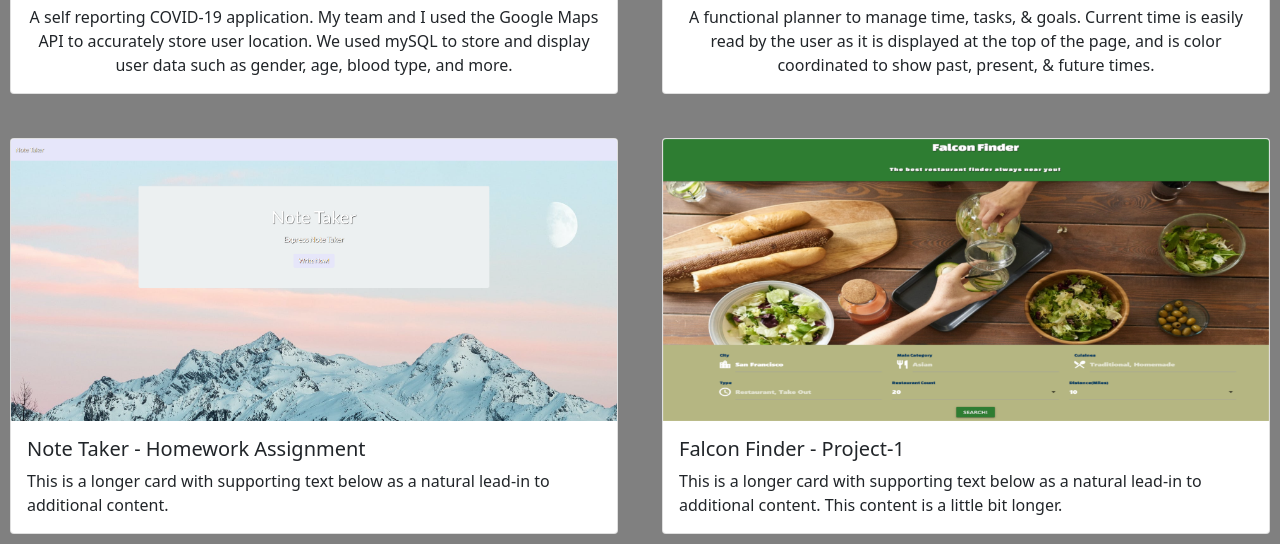
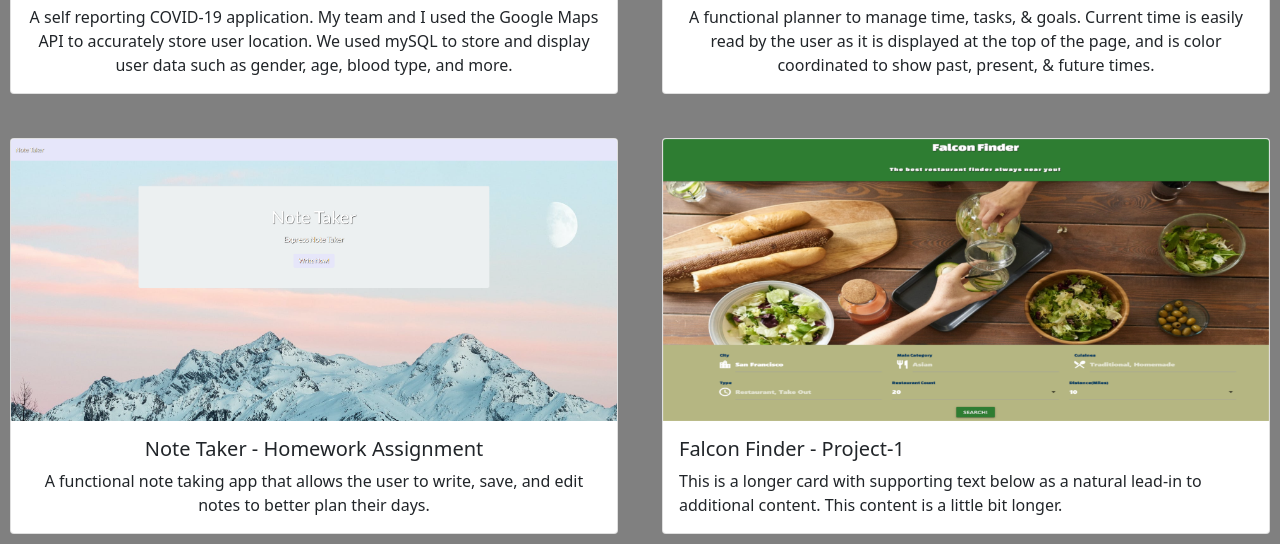
Before and after one commit to BreadBooks/BreadBooks, a website: page index.html in a window 1280 px wide. Shown: the part 1107-1651 px from the top of the page. Drawn offline with nearby package versions, Linux system fonts and the light colour scheme.

Commit message:
Card 3 edits

```diff
--- a/index.html
+++ b/index.html
@@ -56,8 +56,8 @@
       <div class="card">
         <img src="assets/images/NoteTaker.png" class="card-img-top" alt="...">
         <div class="card-body">
-          <h5 class="card-title">Note Taker - Homework Assignment</h5>
-          <p class="card-text">This is a longer card with supporting text below as a natural lead-in to additional content.</p>
+          <h5 class="card-title text-center">Note Taker - Homework Assignment</h5>
+          <p class="card-text text-center">A functional note taking app that allows the user to write, save, and edit notes to better plan their days.</p>
         </div>
       </div>
     </div>
```
